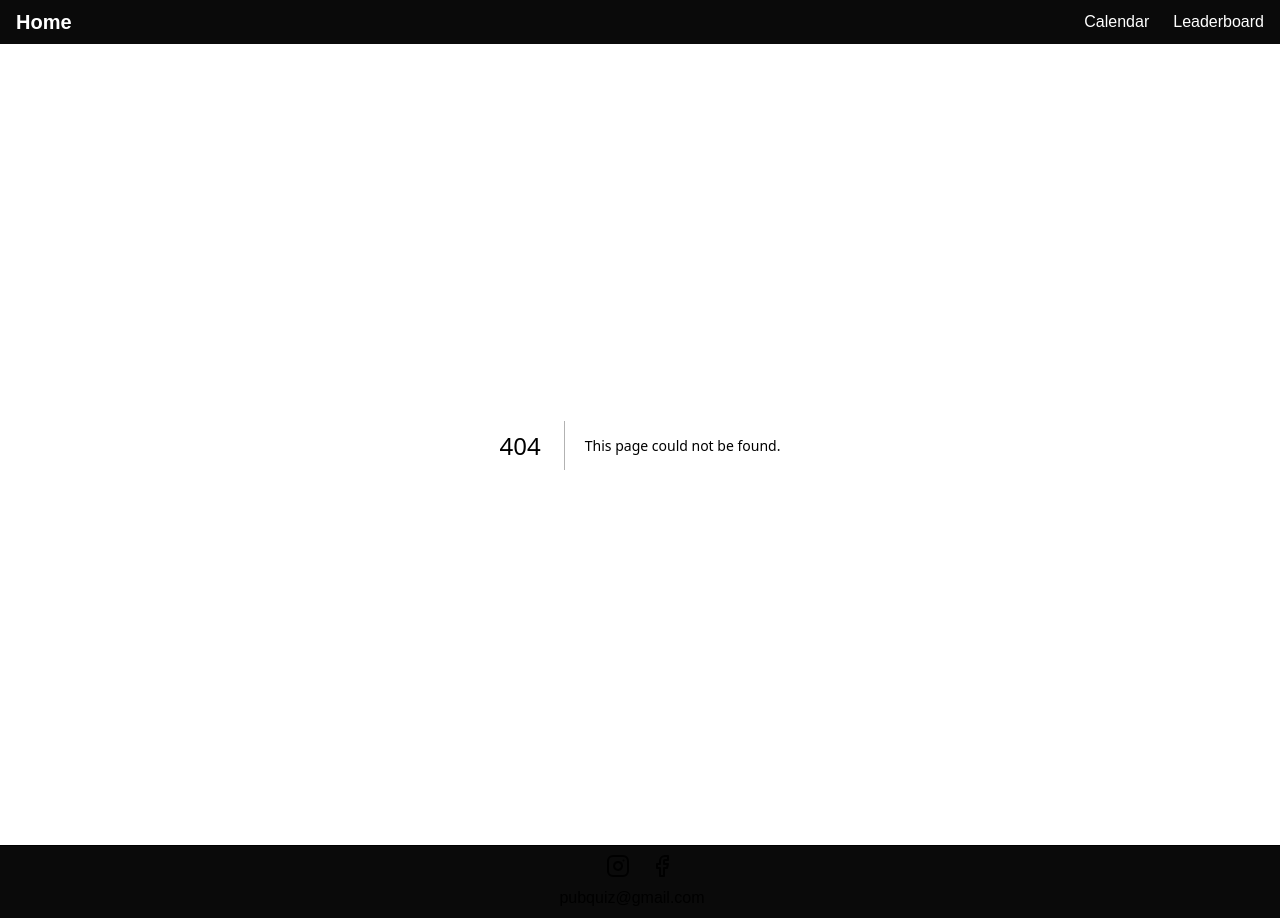
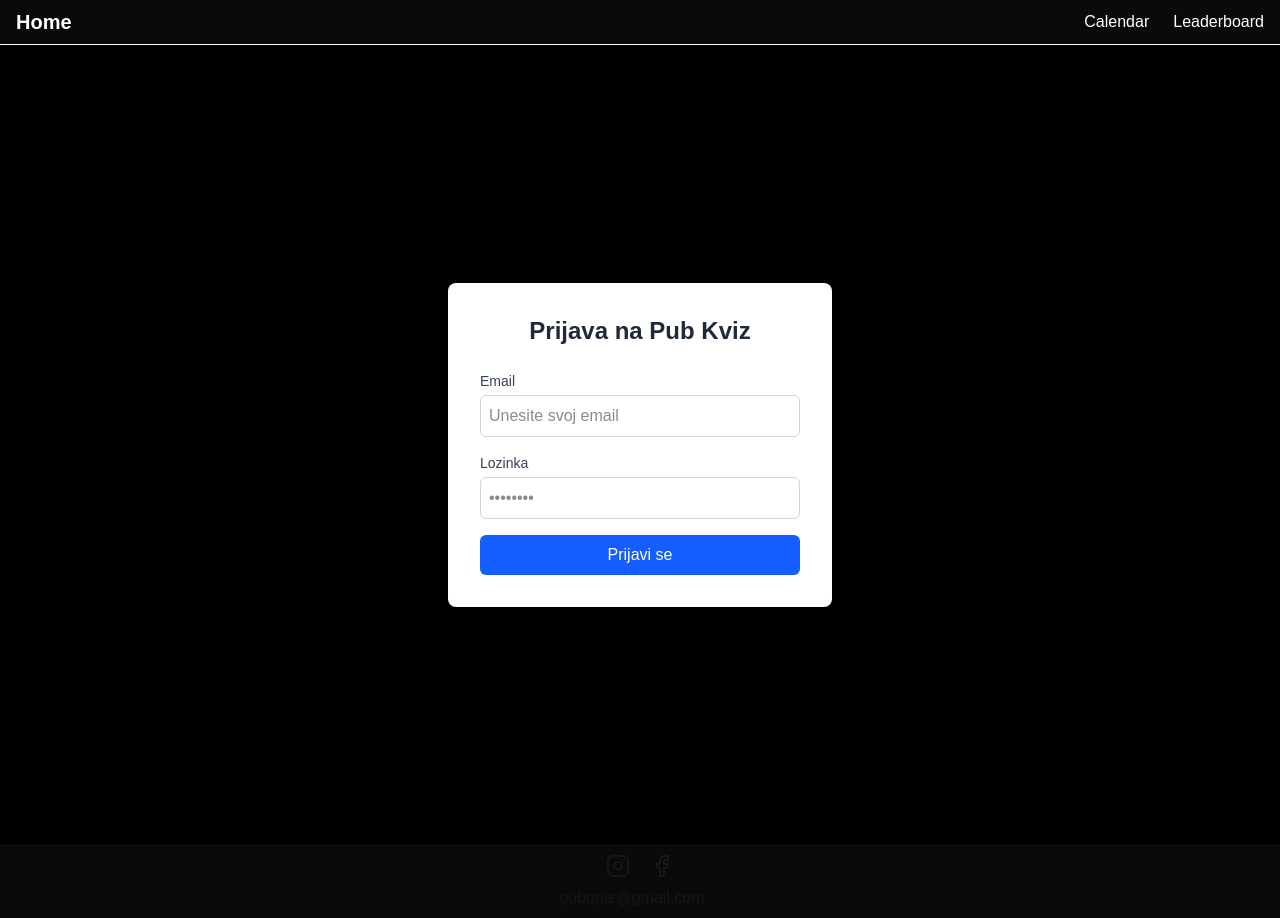
Before and after one commit to elab-development/internet-tehnologije-2025-pubquiz, a Next.js app: page /login in a window 1280 px wide. Before the commit this address had no page. Built offline with nearby package versions, Linux system fonts and the light colour scheme.

Commit message:
front login page

```diff
--- /dev/null
+++ b/src/app/login/page.tsx
@@ -0,0 +1,63 @@
+"use client";
+
+import React, { useState } from 'react';
+
+export default function LoginPage() {
+
+  const [email, setEmail] = useState('');
+  const [password, setPassword] = useState('');
+
+  const handleLogin = (e: React.FormEvent) => {
+    e.preventDefault();
+    console.log("Pokušaj prijave sa:", email, password);
+    // dodati logiku za proveru u bazi
+  };
+
+  return (
+    <div className="min-h-screen flex items-center justify-center bg-black">
+
+      {/* kartica u centru */}
+      <div className="bg-white p-8 rounded-lg shadow-md w-96">
+        <h1 className="text-2xl font-bold mb-6 text-center text-gray-800">
+          Prijava na Pub Kviz
+        </h1>
+
+        <form onSubmit={handleLogin} className="space-y-4">
+          {/* Polje za Email */}
+          <div>
+            <label className="block text-sm font-medium text-gray-700">Email</label>
+            <input
+              type="email"
+              value={email}
+              onChange={(e) => setEmail(e.target.value)}
+              className="mt-1 block w-full p-2 border border-gray-300 rounded-md focus:ring-blue-500 focus:border-blue-500"
+              placeholder="Unesite svoj email"
+              required
+            />
+          </div>
+
+          {/* Polje za Lozinku */}
+          <div>
+            <label className="block text-sm font-medium text-gray-700">Lozinka</label>
+            <input
+              type="password"
+              value={password}
+              onChange={(e) => setPassword(e.target.value)}
+              className="mt-1 block w-full p-2 border border-gray-300 rounded-md focus:ring-blue-500 focus:border-blue-500"
+              placeholder="••••••••"
+              required
+            />
+          </div>
+
+          {/* Dugme za Login */}
+          <button
+            type="submit"
+            className="w-full bg-blue-600 text-white p-2 rounded-md hover:bg-blue-700 transition duration-200"
+          >
+            Prijavi se
+          </button>
+        </form>
+      </div>
+    </div>
+  );
+}
```
Also changed, not shown: 1 other file (tests, documents, lock files or other folders).
